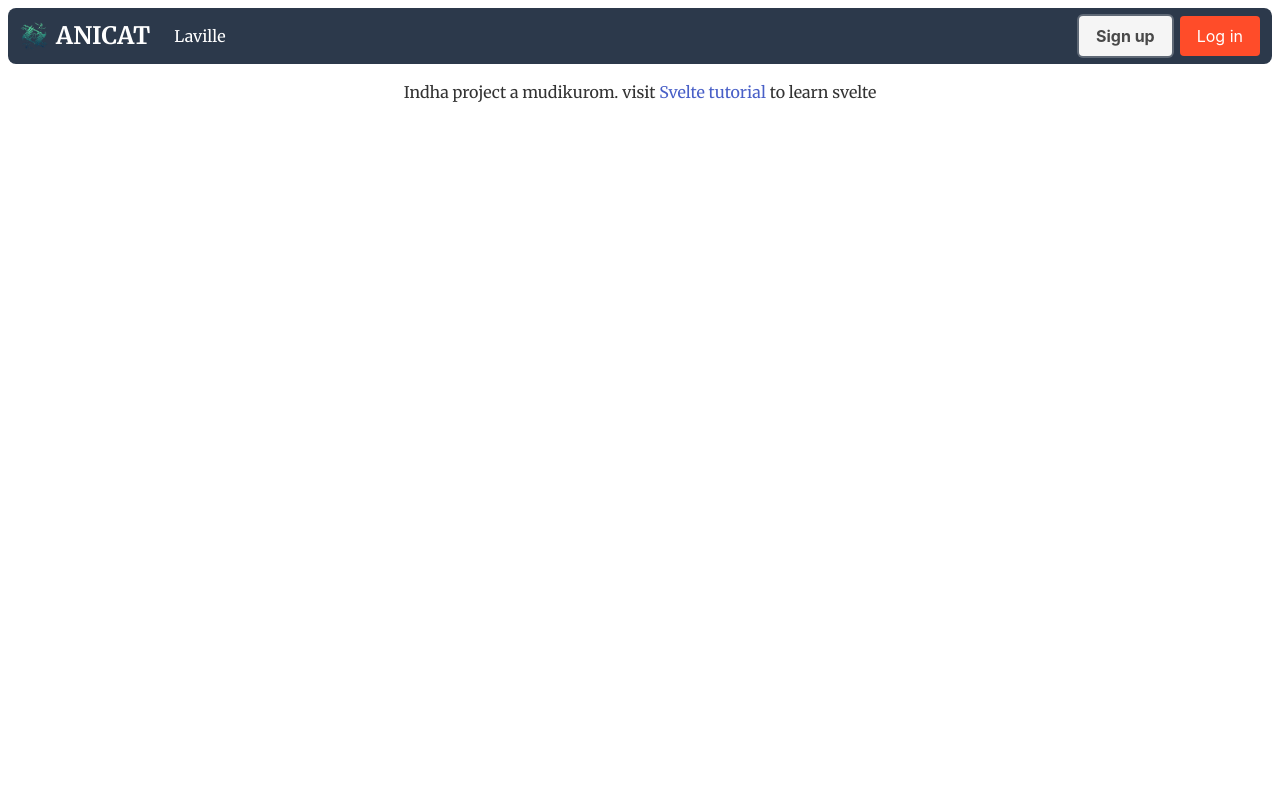
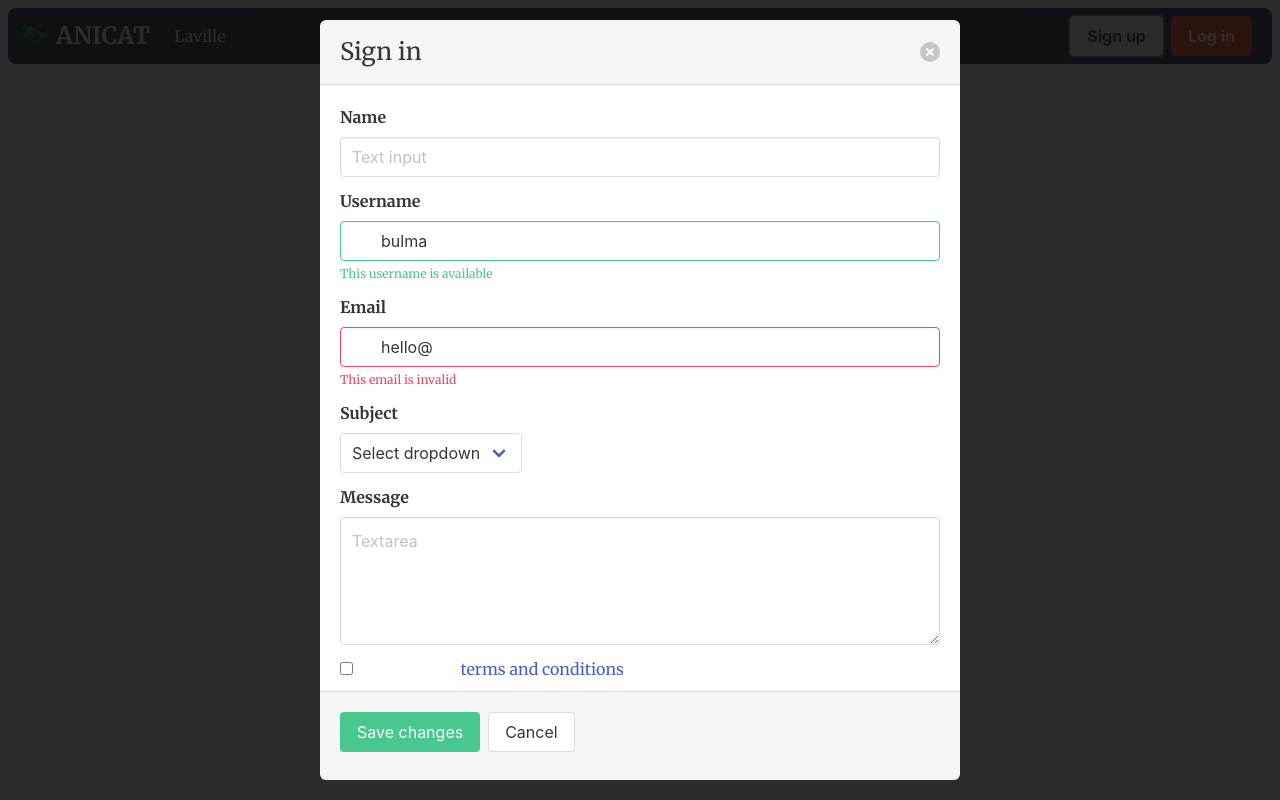
Before and after one commit to i-am-arunkumar/anime_catalog, a Svelte app: page / in a window 1280 px wide. Both pictures are taken after a click on the button "Sign up". Built offline with nearby package versions, Linux system fonts and the light colour scheme; no server answers; the database is empty.

Commit message:
sign log in modal

```diff
--- /dev/null
+++ b/src/Pages/Authentication/Login.svelte
@@ -0,0 +1,120 @@
+
+
+
+<script>
+    let signInModel;
+
+    function toggleSignin(e) {
+      signInModel.classList.toggle('is-active');
+    }
+
+
+
+
+  </script>
+
+  <button on:click={toggleSignin} class="button is-secondary is-primary is-dark">
+    <strong>Log in</strong>
+  </button>
+
+
+  <div class="modal" bind:this={signInModel} >
+    <div class="modal-background" on:click={toggleSignin} ></div>
+    <div class="modal-card">
+      <header class="modal-card-head">
+        <p class="modal-card-title">Sign in</p>
+        <button  on:click={toggleSignin} class="delete" aria-label="close"></button>
+      </header>
+      <section class="modal-card-body">
+        <div class="field">
+          <label class="label">Name</label>
+          <div class="control">
+            <input class="input" type="text" placeholder="Text input">
+          </div>
+        </div>
+
+        <div class="field">
+          <label class="label">Username</label>
+          <div class="control has-icons-left has-icons-right">
+            <input class="input is-success" type="text" placeholder="Text input" value="bulma">
+            <span class="icon is-small is-left">
+              <i class="fas fa-user"></i>
+            </span>
+            <span class="icon is-small is-right">
+              <i class="fas fa-check"></i>
+            </span>
+          </div>
+          <p class="help is-success">This username is available</p>
+        </div>
+
+        <div class="field">
+          <label class="label">Email</label>
+          <div class="control has-icons-left has-icons-right">
+            <input class="input is-danger" type="email" placeholder="Email input" value="hello@">
+            <span class="icon is-small is-left">
+              <i class="fas fa-envelope"></i>
+            </span>
+            <span class="icon is-small is-right">
+              <i class="fas fa-exclamation-triangle"></i>
+            </span>
+          </div>
+          <p class="help is-danger">This email is invalid</p>
+        </div>
+
+        <div class="field">
+          <label class="label">Subject</label>
+          <div class="control">
+            <div class="select">
+              <select>
+                <option>Select dropdown</option>
+                <option>With options</option>
+              </select>
+            </div>
+          </div>
+        </div>
+
+        <div class="field">
+          <label class="label">Message</label>
+          <div class="control">
+            <textarea class="textarea" placeholder="Textarea"></textarea>
+          </div>
+        </div>
+
+        <div class="field">
+          <div class="control">
+            <label class="checkbox">
+              <input type="checkbox">
+              I agree to the <a href="#">terms and conditions</a>
+            </label>
+          </div>
+        </div>
+
+        <div class="field">
+          <div class="control">
+            <label class="radio">
+              <input type="radio" name="question">
+              Yes
+            </label>
+            <label class="radio">
+              <input type="radio" name="question">
+              No
+            </label>
+          </div>
+        </div>
+
+        <div class="field is-grouped">
+          <div class="control">
+            <button class="button is-link">Submit</button>
+          </div>
+          <div class="control">
+            <button class="button is-link is-light">Cancel</button>
+          </div>
+        </div>
+
+      </section>
+      <footer class="modal-card-foot">
+        <button class="button is-success">Save changes</button>
+        <button class="button" on:click={toggleSignin}>Cancel</button>
+      </footer>
+    </div>
+  </div>
--- /dev/null
+++ b/src/Pages/Authentication/Signin.svelte
@@ -0,0 +1,121 @@
+
+
+
+<script>
+  let signInModel;
+
+  function toggleSignin(e) {
+    signInModel.classList.toggle('is-active');
+  }
+
+
+
+
+
+</script>
+
+<button on:click={toggleSignin} class="button is-light">
+  <strong>Sign up</strong>
+</button>
+
+
+<div class="modal" bind:this={signInModel} >
+  <div class="modal-background" on:click={toggleSignin} ></div>
+  <div class="modal-card">
+    <header class="modal-card-head">
+      <p class="modal-card-title">Sign in</p>
+      <button  on:click={toggleSignin} class="delete" aria-label="close"></button>
+    </header>
+    <section class="modal-card-body">
+      <div class="field">
+        <label class="label">Name</label>
+        <div class="control">
+          <input class="input" type="text" placeholder="Text input">
+        </div>
+      </div>
+
+      <div class="field">
+        <label class="label">Username</label>
+        <div class="control has-icons-left has-icons-right">
+          <input class="input is-success" type="text" placeholder="Text input" value="bulma">
+          <span class="icon is-small is-left">
+            <i class="fas fa-user"></i>
+          </span>
+          <span class="icon is-small is-right">
+            <i class="fas fa-check"></i>
+          </span>
+        </div>
+        <p class="help is-success">This username is available</p>
+      </div>
+
+      <div class="field">
+        <label class="label">Email</label>
+        <div class="control has-icons-left has-icons-right">
+          <input class="input is-danger" type="email" placeholder="Email input" value="hello@">
+          <span class="icon is-small is-left">
+            <i class="fas fa-envelope"></i>
+          </span>
+          <span class="icon is-small is-right">
+            <i class="fas fa-exclamation-triangle"></i>
+          </span>
+        </div>
+        <p class="help is-danger">This email is invalid</p>
+      </div>
+
+      <div class="field">
+        <label class="label">Subject</label>
+        <div class="control">
+          <div class="select">
+            <select>
+              <option>Select dropdown</option>
+              <option>With options</option>
+            </select>
+          </div>
+        </div>
+      </div>
+
+      <div class="field">
+        <label class="label">Message</label>
+        <div class="control">
+          <textarea class="textarea" placeholder="Textarea"></textarea>
+        </div>
+      </div>
+
+      <div class="field">
+        <div class="control">
+          <label class="checkbox">
+            <input type="checkbox">
+            I agree to the <a href="#">terms and conditions</a>
+          </label>
+        </div>
+      </div>
+
+      <div class="field">
+        <div class="control">
+          <label class="radio">
+            <input type="radio" name="question">
+            Yes
+          </label>
+          <label class="radio">
+            <input type="radio" name="question">
+            No
+          </label>
+        </div>
+      </div>
+
+      <div class="field is-grouped">
+        <div class="control">
+          <button class="button is-link">Submit</button>
+        </div>
+        <div class="control">
+          <button class="button is-link is-light">Cancel</button>
+        </div>
+      </div>
+
+    </section>
+    <footer class="modal-card-foot">
+      <button class="button is-success">Save changes</button>
+      <button class="button" on:click={toggleSignin}>Cancel</button>
+    </footer>
+  </div>
+</div>
--- a/src/SharedComponents/Header.svelte
+++ b/src/SharedComponents/Header.svelte
@@ -1,5 +1,8 @@
 <script>
   import { Link } from "svelte-routing";
+  import SignInButton from "../Pages/Authentication/Signin.svelte";
+  import LogInButton from "../Pages/Authentication/Login.svelte";
+
 </script>
 
 <nav style="border-radius: 8px;" class="navbar is-primary" role="navigation" aria-label="main navigation">
@@ -20,14 +23,11 @@
     <div class="navbar-end">
       <div class="navbar-item">
         <div class="buttons">
-          <button class="button is-light">
-            <strong>Sign up</strong>
-          </button>
-          <button class="button is-secondary is-primary is-dark">
-            Log in
-          </button>
+           <SignInButton/>
+        <LogInButton/>
         </div>
       </div>
     </div>
   </div>
+
 </nav>
```
Also changed, not shown: src/Pages/Authentication/signin.svelte (deleted).
